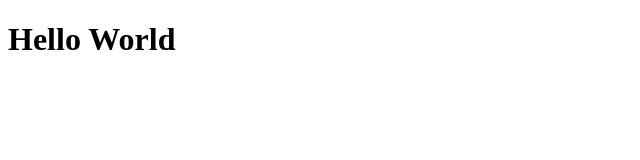
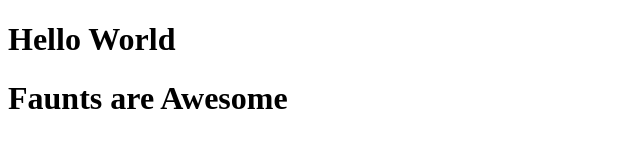
Before and after one commit to atadsp/gitdemo, a plain HTML site: page index.html in a window 1280 px wide. Shown: the whole page, without its empty margins (0-640 px from the left). Drawn offline with Linux system fonts and the light colour scheme.

Commit message:
essage here

```diff
--- a/index.html
+++ b/index.html
@@ -7,5 +7,6 @@
 
 <body>
 <h1> Hello World </h1>
+<h1> Faunts are Awesome </h1>
 </body>
 </html>
```
